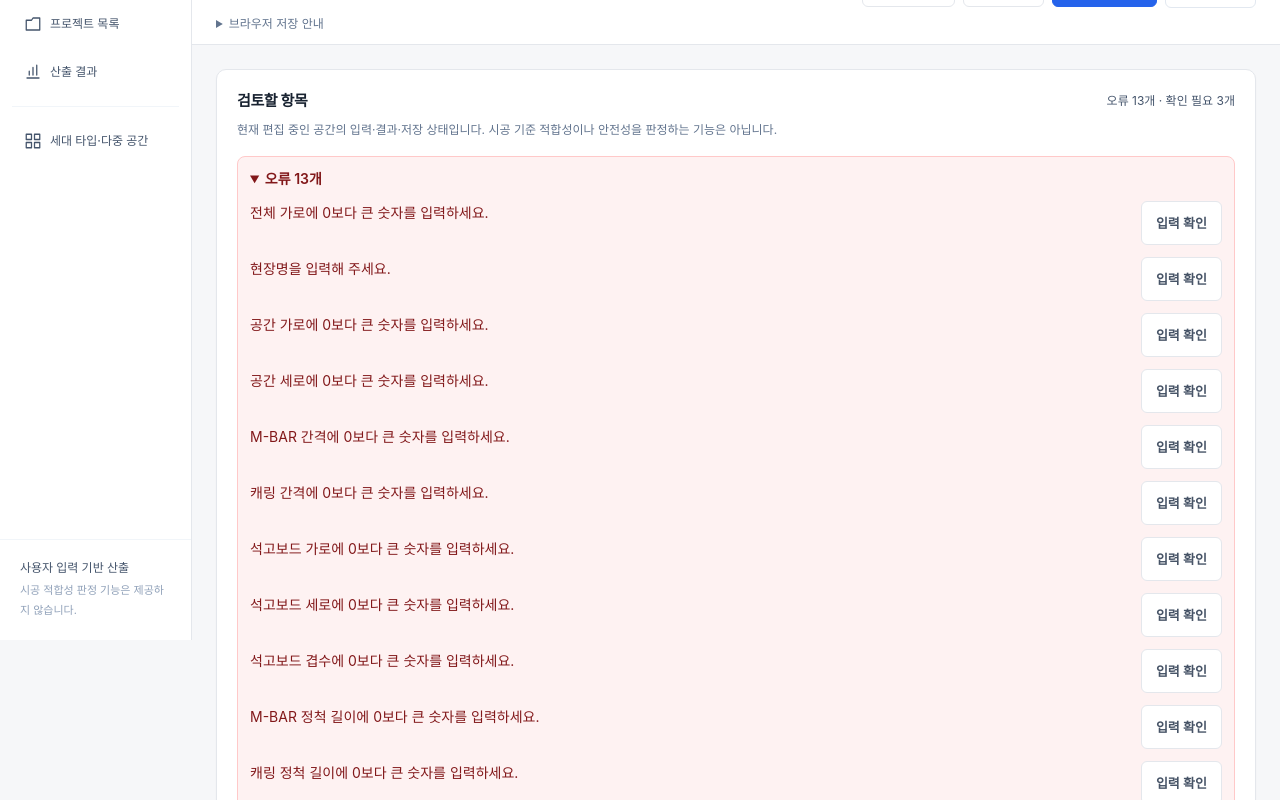
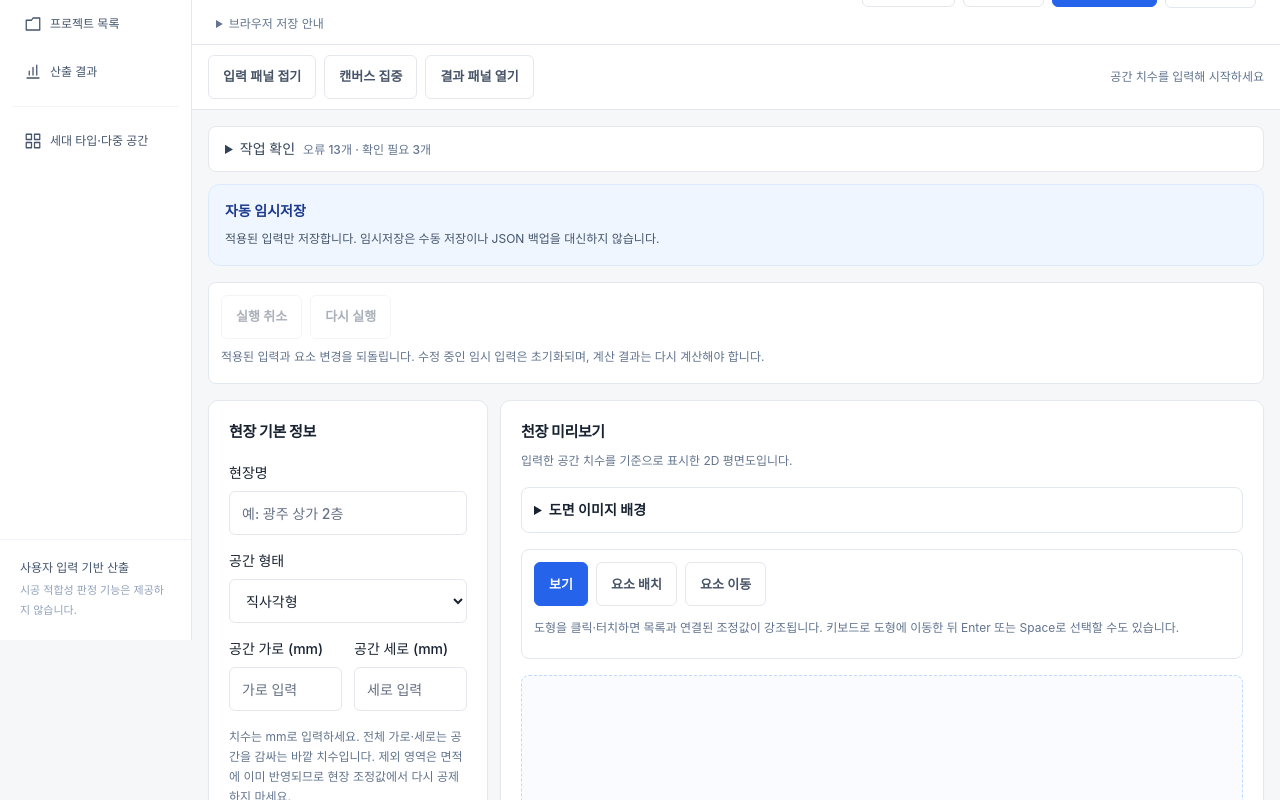
Before and after one commit to dhwmgl12-ux/ceilplan, a Next.js app: page / in a window 1280 px wide. Shown: the part 160-960 px from the top of the page. Built offline with nearby package versions, Linux system fonts and the light colour scheme.

Commit message:
feat: 캔버스 중심 작업 레이아웃과 패널 전환 추가

```diff
--- a/app/globals.css
+++ b/app/globals.css
@@ -269,6 +269,104 @@ summary {
   }
 }
 
+/* 작업 화면 도구 모음 */
+.cp-workspace-toolbar {
+  position: sticky;
+  top: 0;
+  z-index: 10;
+
+  display: flex;
+  align-items: center;
+  justify-content: space-between;
+  gap: 12px;
+
+  padding: 10px 16px;
+
+  border-bottom: 1px solid var(--cp-border);
+  background: var(--cp-surface);
+}
+
+/* 작은 화면: 선택한 작업 영역만 표시 */
+.cp-workspace {
+  display: grid;
+  grid-template-columns: minmax(0, 1fr);
+  align-items: start;
+  gap: 12px;
+}
+
+.cp-workspace-input,
+.cp-workspace-preview,
+.cp-workspace-results {
+  min-width: 0;
+  scroll-margin-top: 6rem;
+}
+
+.cp-workspace-input,
+.cp-workspace-preview,
+.cp-workspace-results {
+  display: none;
+}
+
+.cp-workspace[data-section="inputs"] > .cp-workspace-input,
+.cp-workspace[data-section="preview"] > .cp-workspace-preview,
+.cp-workspace[data-section="results"] > .cp-workspace-results {
+  display: block;
+}
+
+/* 데스크톱: 캔버스를 중심으로 필요한 패널만 표시 */
+@media (min-width: 1280px) {
+  .cp-workspace {
+    grid-template-columns: minmax(0, 1fr);
+  }
+
+  .cp-workspace[data-input-open="true"] {
+    grid-template-columns: 280px minmax(0, 1fr);
+  }
+
+  .cp-workspace[data-result-open="true"] {
+    grid-template-columns: minmax(0, 1fr) 340px;
+  }
+
+  .cp-workspace[data-input-open="true"][data-result-open="true"] {
+    grid-template-columns: 280px minmax(0, 1fr) 340px;
+  }
+
+  /* 작은 화면용 선택 상태를 초기화 */
+  .cp-workspace > .cp-workspace-input,
+  .cp-workspace > .cp-workspace-results {
+    display: none;
+  }
+
+  .cp-workspace > .cp-workspace-preview {
+    display: block;
+  }
+
+  .cp-workspace[data-input-open="true"] > .cp-workspace-input,
+  .cp-workspace[data-result-open="true"] > .cp-workspace-results {
+    display: block;
+  }
+
+  .cp-workspace-preview {
+    position: sticky;
+    top: 76px;
+  }
+}
+
+/* 넓은 모니터에서는 보조 패널도 조금 넓게 */
+@media (min-width: 1800px) {
+  .cp-workspace[data-input-open="true"] {
+    grid-template-columns: 300px minmax(0, 1fr);
+  }
+
+  .cp-workspace[data-result-open="true"] {
+    grid-template-columns: minmax(0, 1fr) 380px;
+  }
+
+  .cp-workspace[data-input-open="true"][data-result-open="true"] {
+    grid-template-columns: 300px minmax(0, 1fr) 380px;
+  }
+}
+
 /* 발주용 보기 화면 */
 .order-print-dialog {
   position: fixed;
--- a/components/ceiling/CeilingWorkspace.tsx
+++ b/components/ceiling/CeilingWorkspace.tsx
@@ -139,6 +139,12 @@ export default function CeilingWorkspace({
   const [projectManagerKey, setProjectManagerKey] = useState(0);
   const [historyMessage, setHistoryMessage] = useState("");
 
+  const [workspaceSection, setWorkspaceSection] = useState<
+    "inputs" | "preview" | "results"
+  >("inputs");
+
+  const [inputPanelOpen, setInputPanelOpen] = useState(true);
+  const [resultPanelOpen, setResultPanelOpen] = useState(false);
   const editingSpaceId = initialSpace?.id;
 
   useImperativeHandle(ref, () => ({
@@ -179,6 +185,8 @@ export default function CeilingWorkspace({
 
   function handleShowSelectedInList() {
     if (!activeFeatureId) return;
+
+    moveToSection("inputs");
 
     if (featureDetailsRef.current) {
       featureDetailsRef.current.open = true;
@@ -257,6 +265,8 @@ export default function CeilingWorkspace({
 
   function handleReviewNavigate(target: ReviewTarget) {
     if (target === "FEATURES") {
+      moveToSection("inputs");
+
       if (featureDetailsRef.current) {
         featureDetailsRef.current.open = true;
       }
@@ -309,6 +319,8 @@ export default function CeilingWorkspace({
     ];
 
     if (validationErrors.length > 0) {
+      setWorkspaceSection("inputs");
+      setInputPanelOpen(true);
       setErrors(validationErrors);
 
       if (snapshot) {
@@ -355,6 +367,9 @@ export default function CeilingWorkspace({
 
       moveAfterCalculation("results");
     } catch (error) {
+      setWorkspaceSection("inputs");
+      setInputPanelOpen(true);
+
       setErrors([
         error instanceof Error ? error.message : "계산 중 오류가 발생했습니다.",
       ]);
@@ -575,34 +590,50 @@ export default function CeilingWorkspace({
 
     if (menu === "projects") {
       projectManagerRef.current?.openList();
-    }
 
-    const targetId = menu === "dashboard" ? "dashboard" : menu;
-
-    document.getElementById(targetId)?.scrollIntoView({
+      requestAnimationFrame(() => {
+        document.getElementById("projects")?.scrollIntoView({
           behavior: "auto",
           block: "start",
         });
+      });
+
+      return;
+    }
+
+    moveToSection(menu === "results" ? "results" : "preview");
   }
 
   function moveToSection(id: "inputs" | "preview" | "results") {
+    setWorkspaceSection(id);
     setActiveMenu(id === "results" ? "results" : "dashboard");
 
-    document.getElementById(id)?.scrollIntoView({
+    if (id === "inputs") {
+      setInputPanelOpen(true);
+    }
+
+    if (id === "results") {
+      setResultPanelOpen(true);
+    }
+
+    requestAnimationFrame(() => {
+      const targetId = id === "results" ? "workspace-results" : id;
+
+      const element = document.getElementById(targetId);
+
+      element?.scrollIntoView({
         behavior: "auto",
         block: "start",
+      });
+
+      element?.focus({ preventScroll: true });
     });
   }
 
   function moveAfterCalculation(id: "inputs" | "results") {
-    if (!window.matchMedia("(max-width: 1279px)").matches) {
-      return;
+    moveToSection(id);
   }
 
-    requestAnimationFrame(() => {
-      moveToSection(id);
-    });
-  }
   return (
     <div className="min-w-0">
       <a
@@ -654,43 +685,101 @@ export default function CeilingWorkspace({
         </>
       )}
 
-      <nav
-        aria-label="작업 영역 바로가기"
-        className="sticky top-0 z-10 grid grid-cols-3 gap-2 border-b border-slate-200 bg-white px-4 py-2 min-[1280px]:hidden"
+      <nav aria-label="작업 화면 구성" className="cp-workspace-toolbar">
+        {/* 작은 화면에서는 작업 영역 전환 */}
+        <div className="grid w-full grid-cols-3 gap-1 min-[1280px]:hidden">
+          {(
+            [
+              ["inputs", "입력"],
+              ["preview", "캔버스"],
+              ["results", "결과"],
+            ] as const
+          ).map(([id, label]) => (
+            <button
+              key={id}
+              type="button"
+              onClick={() => moveToSection(id)}
+              aria-pressed={workspaceSection === id}
+              aria-controls={id === "results" ? "workspace-results" : id}
+              className={
+                workspaceSection === id
+                  ? "cp-button-primary"
+                  : "cp-button-secondary"
+              }
             >
+              {label}
+            </button>
+          ))}
+        </div>
+
+        {/* 넓은 화면에서는 양옆 패널 접기·펼치기 */}
+        <div className="hidden items-center gap-2 min-[1280px]:flex">
           <button
             type="button"
-          onClick={() => moveToSection("inputs")}
+            onClick={() => setInputPanelOpen((previous) => !previous)}
+            aria-expanded={inputPanelOpen}
+            aria-controls="inputs"
             className="cp-button-secondary"
           >
-          입력
+            {inputPanelOpen ? "입력 패널 접기" : "입력 패널 열기"}
           </button>
 
           <button
             type="button"
-          onClick={() => moveToSection("preview")}
+            onClick={() => {
+              setInputPanelOpen(false);
+              setResultPanelOpen(false);
+              moveToSection("preview");
+            }}
+            aria-pressed={!inputPanelOpen && !resultPanelOpen}
             className="cp-button-secondary"
           >
-          미리보기
+            캔버스 집중
           </button>
 
           <button
             type="button"
-          onClick={() => moveToSection("results")}
+            onClick={() => setResultPanelOpen((previous) => !previous)}
+            aria-expanded={resultPanelOpen}
+            aria-controls="workspace-results"
             className="cp-button-secondary"
           >
-          결과
+            {resultPanelOpen ? "결과 패널 접기" : "결과 패널 열기"}
           </button>
+        </div>
+
+        <p className="hidden text-xs text-slate-500 min-[1280px]:block">
+          {stale
+            ? "입력 변경 · 재계산 필요"
+            : snapshot
+              ? "계산 결과 있음"
+              : "공간 치수를 입력해 시작하세요"}
+        </p>
       </nav>
 
       <main
         id="main-content"
         tabIndex={-1}
-        className="p-4 pb-28 sm:p-6 sm:pb-28 min-[1280px]:pb-6"
+        className="p-3 pb-28 sm:p-4 sm:pb-28 min-[1280px]:pb-4"
       >
-        <div className="mb-4">
-          <ReviewPanel items={reviewItems} onNavigate={handleReviewNavigate} />
+        <details className="mb-3 rounded-lg border border-[var(--cp-border)] bg-white">
+          <summary className="cursor-pointer px-4 py-3 text-sm font-medium text-slate-700">
+            작업 확인
+            <span className="ml-2 text-xs text-slate-500">
+              오류 {reviewItems.filter((item) => item.level === "ERROR").length}
+              개 · 확인 필요{" "}
+              {reviewItems.filter((item) => item.level === "CHECK").length}개
+            </span>
+          </summary>
+
+          <div className="border-t border-[var(--cp-border)] p-3">
+            <ReviewPanel
+              items={reviewItems}
+              onNavigate={handleReviewNavigate}
+            />
           </div>
+        </details>
+
         {!isSpaceEditor && (
           <div className="mb-4">
             <DraftRecovery
@@ -738,8 +827,17 @@ export default function CeilingWorkspace({
           </p>
         </div>
 
-        <div className="grid grid-cols-1 items-start gap-4 min-[1280px]:grid-cols-[minmax(0,3fr)_minmax(0,4fr)_minmax(0,5fr)]">
-          <div id="inputs" className="min-w-0 space-y-4">
+        <div
+          className="cp-workspace"
+          data-section={workspaceSection}
+          data-input-open={inputPanelOpen}
+          data-result-open={resultPanelOpen}
+        >
+          <div
+            id="inputs"
+            tabIndex={-1}
+            className="cp-workspace-input space-y-4"
+          >
             <InputPanel
               inputs={inputs}
               onChange={handleInputChange}
@@ -843,7 +941,7 @@ export default function CeilingWorkspace({
             />
           </div>
 
-          <div id="preview" className="min-w-0">
+          <div id="preview" tabIndex={-1} className="cp-workspace-preview">
             <CeilingPreview
               key={featureFormKey}
               inputs={inputs}
@@ -857,7 +955,12 @@ export default function CeilingWorkspace({
             />
           </div>
 
-          <div className="min-w-0 space-y-4">
+          <div
+            id="workspace-results"
+            tabIndex={-1}
+            className="cp-workspace-results space-y-4"
+          >
+            <ResultsPanel snapshot={snapshot} stale={stale} />
             <ResultsPanel snapshot={snapshot} stale={stale} />
 
             <CalculationPlansPanel
```
Lines whose indentation alone changed are shown as unchanged.
